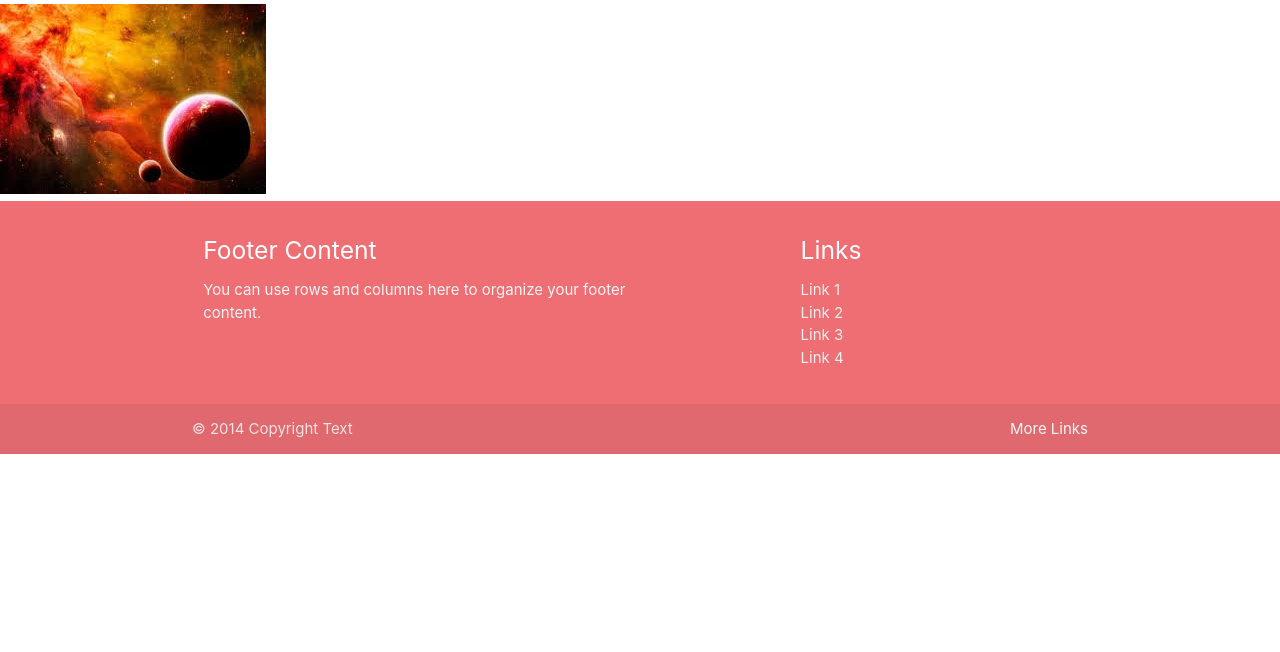
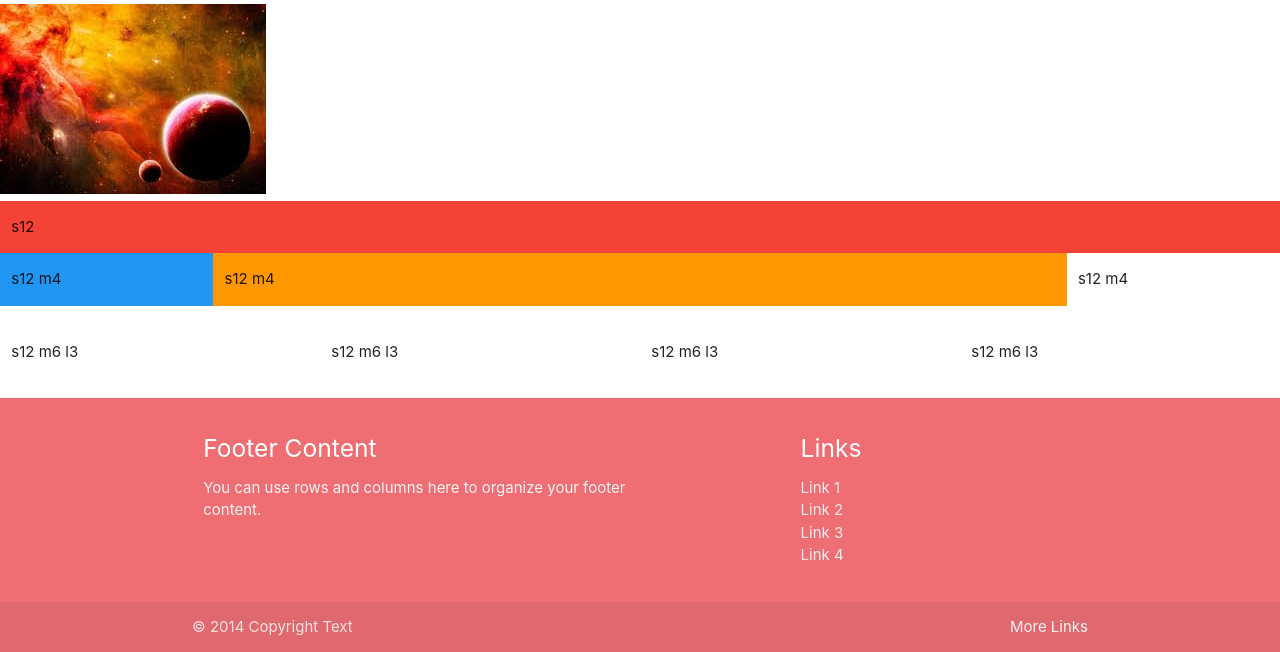
Before and after one commit to aina777/komanda, a PHP site: page / in a window 1280 px wide. Shown: the part 196-848 px from the top of the page. Before the commit the page ends 650 px from the top, so only its background shows below. Run offline with PHP 8.4, Linux system fonts and the light colour scheme.

Commit message:
Update index.php

```diff
--- a/index.php
+++ b/index.php
@@ -17,6 +17,20 @@
 
 
 
+
+<div class="row">
+    <div class="col s12 red"><p>s12</p></div>
+    <div class="col s12 m4 l2 blue"><p>s12 m4</p></div>
+    <div class="col s12 m4 l8 orange"><p>s12 m4</p></div>
+    <div class="col s12 m4 l2 blac"><p>s12 m4</p></div>
+  </div>
+  <div class="row">
+    <div class="col s12 m6 l3"><p>s12 m6 l3</p></div>
+    <div class="col s12 m6 l3"><p>s12 m6 l3</p></div>
+    <div class="col s12 m6 l3"><p>s12 m6 l3</p></div>
+    <div class="col s12 m6 l3"><p>s12 m6 l3</p></div>
+  </div>
+
 <?php include "footer_1.php"; ?>
 
 <?php include "footer.php"; ?>
```
